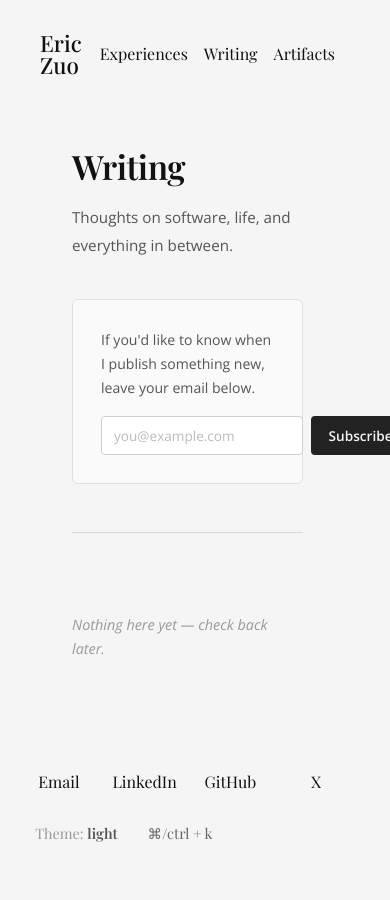
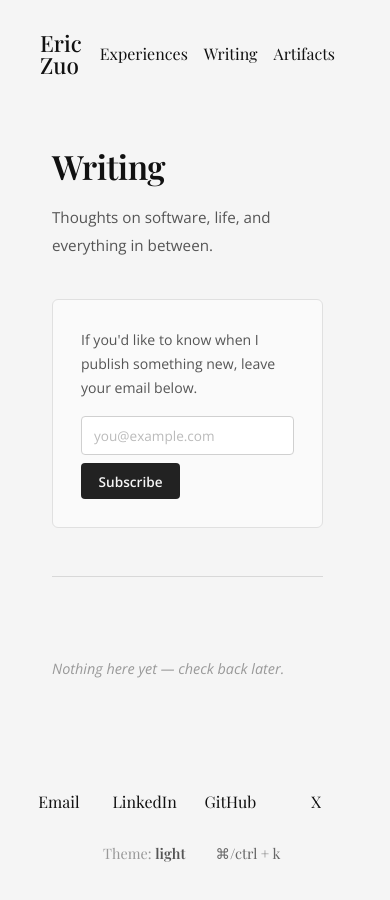
Before and after one commit to Flaryiest/Intospection, a React (Vite) app in the folder web/: page /writing in a window 390 px wide. Shown: the top 900 px of the page. Built offline with nearby package versions, Linux system fonts and the light colour scheme; a web font is replaced by a local one.

Commit message:
mobile responsiveness fixes

```diff
--- a/web/src/components/footer/footer.module.css
+++ b/web/src/components/footer/footer.module.css
@@ -108,5 +108,6 @@
     .commands {
         width: 100%;
         box-sizing: border-box;
+        justify-content: center;
     }
 }
--- a/web/src/pages/artifacts/artifacts.module.css
+++ b/web/src/pages/artifacts/artifacts.module.css
@@ -2,6 +2,12 @@
     width: 100%;
     padding: 0 2.5rem;
     box-sizing: border-box;
+}
+
+@media (max-width: 600px) {
+    .container {
+        padding: 0 1.25rem;
+    }
 }
 
 .title {
--- a/web/src/pages/experiences/experiences.module.css
+++ b/web/src/pages/experiences/experiences.module.css
@@ -2,6 +2,12 @@
     width: 100%;
     padding: 0 2.5rem;
     box-sizing: border-box;
+}
+
+@media (max-width: 600px) {
+    .container {
+        padding: 0 1.25rem;
+    }
 }
 
 .header {
--- a/web/src/pages/writing/writing.module.css
+++ b/web/src/pages/writing/writing.module.css
@@ -3,6 +3,12 @@
     max-width: 560px;
     padding: 0 2.5rem;
     box-sizing: border-box;
+}
+
+@media (max-width: 600px) {
+    .container {
+        padding: 0 1.25rem;
+    }
 }
 
 .title {
@@ -39,6 +45,7 @@
 
 .subscribeForm {
     display: flex;
+    flex-wrap: wrap;
     gap: 0.5rem;
 }
 
```
